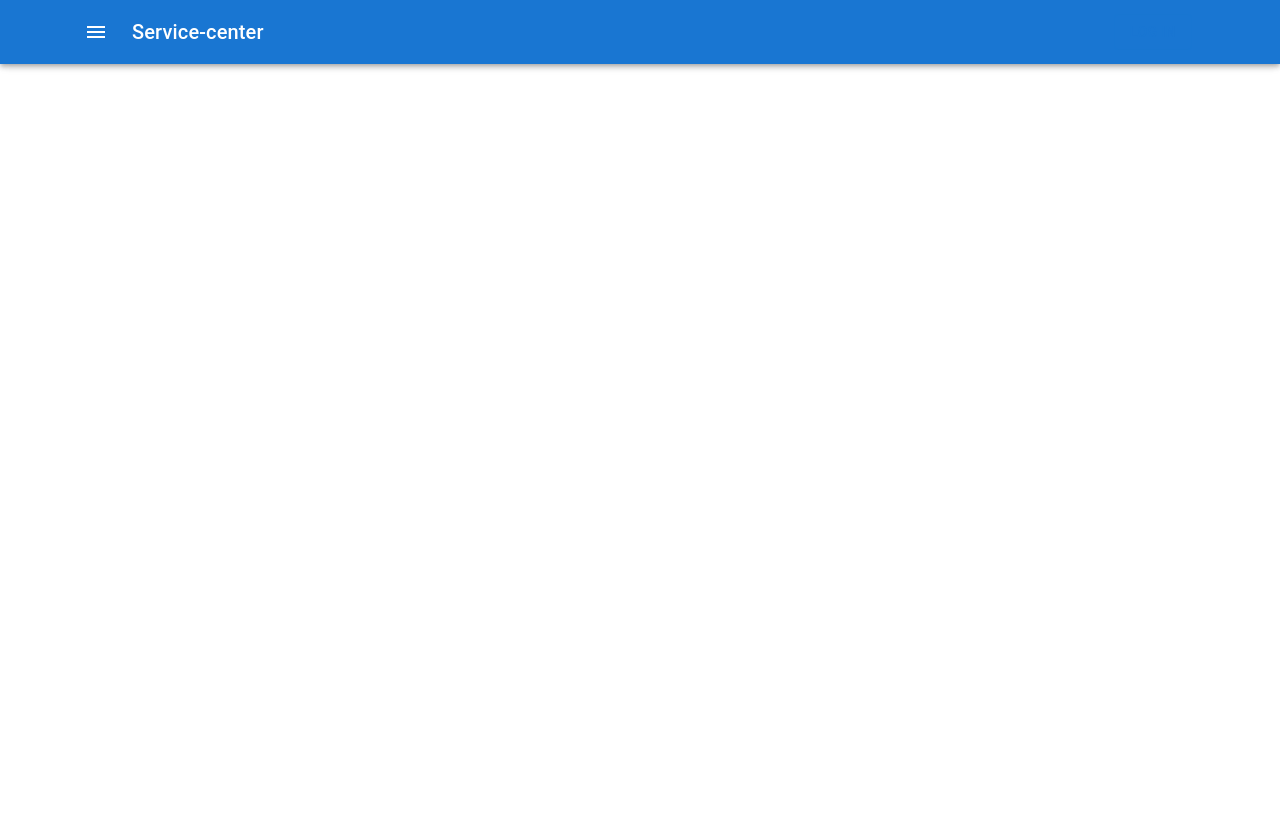
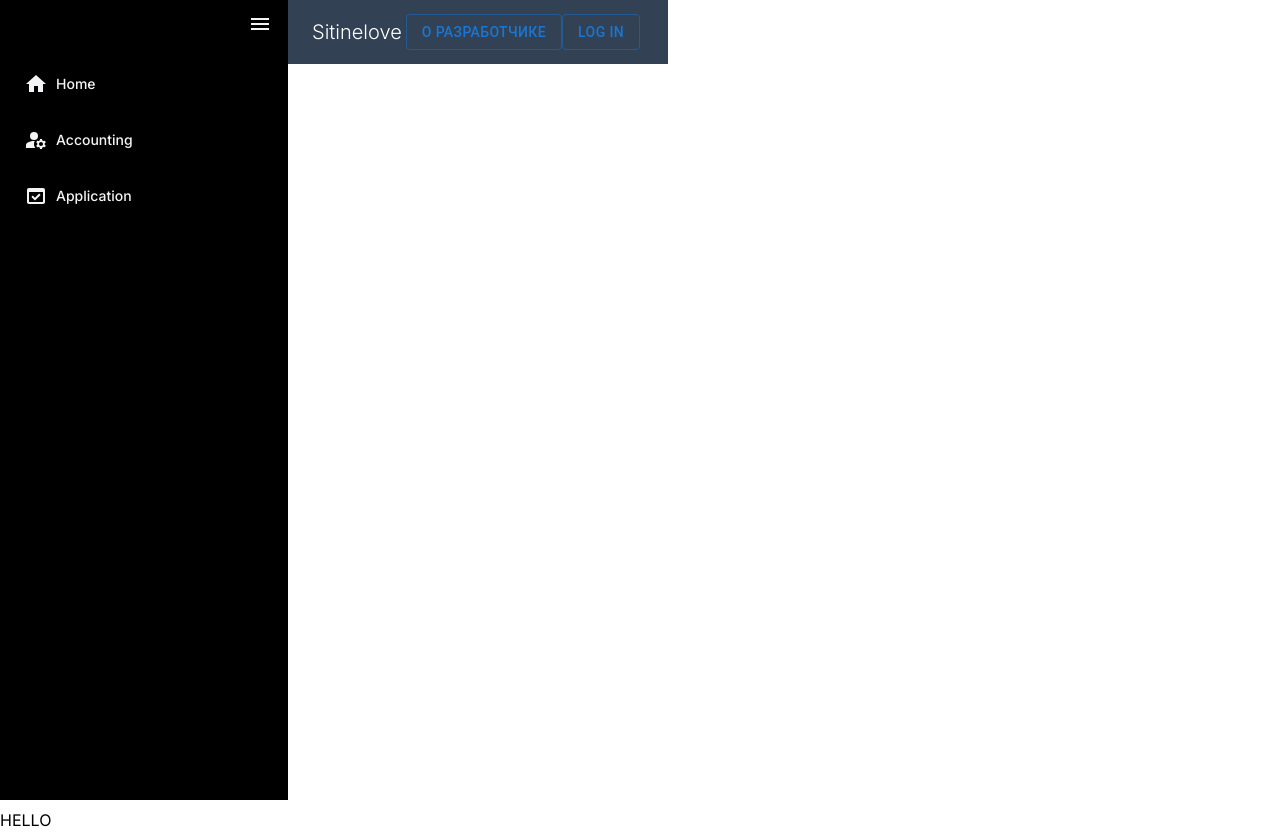
Before and after one commit to Sistinelove/automated-service-center, a Next.js app: page / in a window 1280 px wide. Before the commit the page ends 800 px from the top, so only its background shows below. Built offline with nearby package versions, Linux system fonts and the light colour scheme.

Commit message:
add Sidebar

```diff
--- a/app/Header.tsx
+++ b/app/Header.tsx
@@ -1,23 +1,24 @@
-import { AppBar, Box, Button, Container, IconButton, Toolbar, Typography } from "@mui/material";
-import "@mui/material/styles"; // Импорт стилей Material-UI
-import MenuIcon from '@mui/icons-material/menu'
+import React from 'react';
+import { Button, dividerClasses } from '@mui/material';
+import { Sidebar } from './sidebar';
 
-export default function Header() {
+const Header = () => {
   return (
-    <Box sx={{ flexGrow: 1 }}>
-      <AppBar position="fixed" className="bg-gray-800">
-        <Container fixed>
-          <Toolbar>
-            <IconButton edge="start" color="inherit" arial-laabel="menu" sx={{ mr: 2 }}>
-              <MenuIcon />
-            </IconButton>
-            <Typography variant='h6' sx={{ flexGrow: 1 }}>Service-center</Typography>
-            <Box>
-              <Button variant="outlined" className="text-teal-400">Log in</Button>
-            </Box>
-          </Toolbar>
-        </Container>
-      </AppBar>
-    </Box>
+    <div className='flex '>
+      <Sidebar />
+      <div>
+        <div className="flex justify-between items-center  max-h-screen h-16 bg-slate-700 py-4 px-6 m-0 text-white">
+          <div className="flex-grow text-center">
+            <h1 className="text-xl font-light">Sitinelove</h1>
+          </div>
+          <div className='flex justify-between p-1 items-center'>
+            <Button variant="outlined" className="text-sm mr-4 text-white ">О разработчике</Button>
+            <Button variant="outlined" className="text-teal-400 text-sm">Log In</Button>
+          </div>
+        </div>
+      </div>
+    </div>
   );
-}
+};
+
+export default Header;
--- /dev/null
+++ b/app/dashboard.tsx
@@ -0,0 +1,22 @@
+import Link from "next/link";
+import HomeIcon from '@mui/icons-material/Home';
+import ManageAccountsIcon from '@mui/icons-material/ManageAccounts';
+import DomainVerificationIcon from '@mui/icons-material/DomainVerification';
+
+export const Menu = [
+    {
+        name: "Home",
+        path: '/',
+        icon:  <HomeIcon />
+    },
+    {
+        name: "Accounting",
+        path: '/',
+        icon:  <ManageAccountsIcon />
+    },
+    {
+        name: "Application",
+        path: '/',
+        icon:  <DomainVerificationIcon />
+    }
+]
--- a/app/globals.css
+++ b/app/globals.css
@@ -1,41 +1,14 @@
-@import "tailwindcss/base";
-@import "tailwindcss/components";
-@import "tailwindcss/utilities";
+@import 'tailwindcss/base';
+@import 'tailwindcss/components';
+@import 'tailwindcss/utilities';
 
 * {
   margin: 0;
   padding: 0;
   box-sizing: border-box;
-  font-family: inherit;
 }
 
-/*
-:root {
-  --foreground-rgb: 0, 0, 0;
-  --background-start-rgb: 214, 219, 220;
-  --background-end-rgb: 255, 255, 255;
+body{
+  max-width: 100vw;
+  overflow-x: hidden;
 }
-
-@media (prefers-color-scheme: dark) {
-  :root {
-    --foreground-rgb: 255, 255, 255;
-    --background-start-rgb: 0, 0, 0;
-    --background-end-rgb: 0, 0, 0;
-  }
-}
-
-body {
-  color: rgb(var(--foreground-rgb));
-  background: linear-gradient(
-      to bottom,
-      transparent,
-      rgb(var(--background-end-rgb))
-    )
-    rgb(var(--background-start-rgb));
-}
-
-@layer utilities {
-  .text-balance {
-    text-wrap: balance;
-  }
-}  */
--- a/app/layout.tsx
+++ b/app/layout.tsx
@@ -1,12 +1,16 @@
-import type { Metadata } from "next";
-import { Inter } from "next/font/google";
-import "./globals.css";
-import Header from "./Header";
-const inter = Inter({ subsets: ["latin"] });
+import React from 'react';
+import { Metadata } from 'next';
+import { Inter } from 'next/font/google';
+import { Sora, Raleway } from 'next/font/google';
+import './globals.css';
+import Header from './Header';
+
+const inter = Inter({ subsets: ['latin'] });
+const raleway = Raleway({ subsets: ['latin'] });
 
 export const metadata: Metadata = {
-  title: "Service-center  ",
-  description: "Generated by create next app",
+  title: 'Service-center',
+  description: 'Generated by create next app',
 };
 
 export default function RootLayout({
@@ -17,9 +21,9 @@ export default function RootLayout({
   return (
     <html lang="en">
       <body className={inter.className}>
-        <Header/>
+        <Header />
         {children}
-        </body>
+      </body>
     </html>
   );
 }
--- /dev/null
+++ b/app/sidebar.tsx
@@ -0,0 +1,33 @@
+'use client'
+import React, { useState } from 'react';
+import MenuIcon from '@mui/icons-material/Menu';
+import Link from 'next/link';
+import { Menu } from './dashboard';
+
+export const Sidebar = () => {
+    const [open, setOpen] = useState(true);
+
+    const toggleOpen = () => {
+        setOpen(!open);
+    };
+
+    return (
+        <section className='flex g-6'>
+            <div className={`bg-black min-h-screen ${open ? 'w-72 transition-width duration-500' : 'w-16 transition-width duration-500'} text-gray-100 px-4`}>
+                <div className="py-3 flex justify-end">
+                    <MenuIcon className='cursor-pointer size-8' onClick={toggleOpen} />
+                </div>
+                <div className='mt-4 flex flex-col gap-4 relative'>
+                    {Menu.map((menuItem, i) => (
+                        <Link href={menuItem.path} key={i} className='flex items-center text-sm gap-3.5 font-medium p-2 hover:bg-gray-500 rounded-md'>
+                            <div className="flex items-center gap-2 cursor-pointer" style={{ maxWidth: open ? 'calc(100% - 56px)' : '0px' }}> {/* Устанавливаем maxWidth */}
+                                <div>{menuItem.icon}</div>
+                                <div style={{ transitionDelay: `${i + 3}00ms` }} className={`whitespace-pre duration-500 ${!open && 'opacity-0 translate-x-28 overflow-hidden items-center'}`}>{menuItem.name}</div>
+                            </div>
+                        </Link>
+                    ))}
+                </div>
+            </div>
+        </section>
+    );
+};
--- a/package.json
+++ b/package.json
@@ -24,10 +24,10 @@
     "@types/node": "^20",
     "@types/react": "^18",
     "@types/react-dom": "^18",
-    "autoprefixer": "^10.0.1",
+    "autoprefixer": "^10.4.17",
     "eslint": "^8",
     "eslint-config-next": "14.1.0",
-    "postcss": "^8",
+    "postcss": "^8.4.33",
     "tailwindcss": "^3.4.1",
     "typescript": "^5"
   }
```
Also changed, not shown: 1 other file (tests, documents, lock files or other folders).
